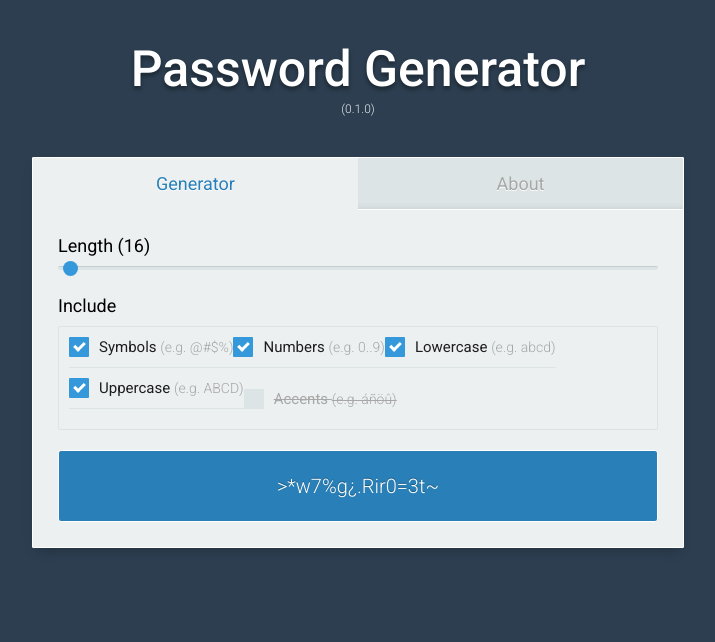
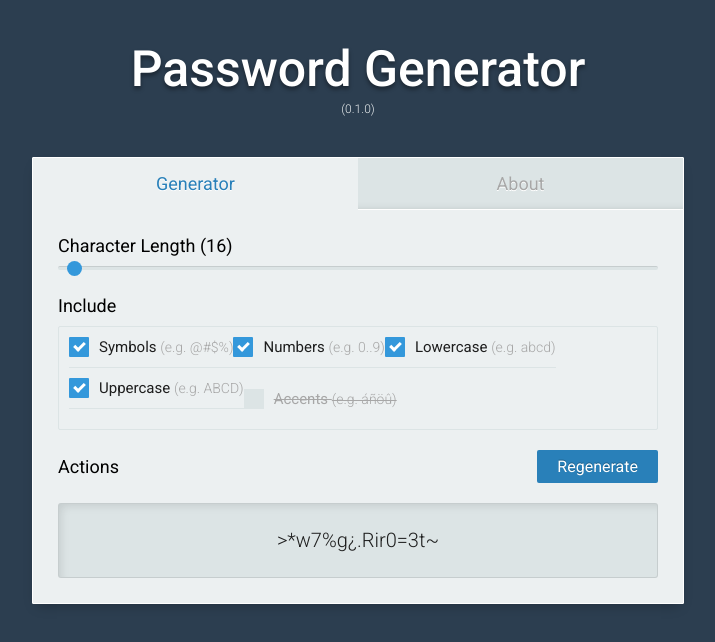
Before and after one commit to sdegetaus/password-generator, a React (Create React App) app: page / in a window 1280 px wide. Shown: the top 642 px of the page, without its empty margins (282-997 px from the left). Built offline with nearby package versions, Linux system fonts and the light colour scheme.

Commit message:
Add tooltip and regenerate function

```diff
--- /dev/null
+++ b/src/components/Button.tsx
@@ -0,0 +1,29 @@
+import React from "react";
+import styled from "styled-components";
+import { colors } from "styles/colors";
+
+export default (props: ButtonProps) => {
+  return <StyledButton onClick={props.onClick}>{props.children}</StyledButton>;
+};
+
+const StyledButton = styled.button`
+  transition: background-color 0.3s;
+  appearance: none;
+  border: none;
+  outline: none;
+  background-color: ${colors.blue.dark};
+  text-shadow: 0 -1px 0 rgba(0, 0, 0, 0.25);
+  color: white;
+  cursor: pointer;
+  font: inherit;
+  padding: 7px 20px;
+  border-radius: 2px;
+  &:hover {
+    background-color: ${colors.blue.base};
+  }
+`;
+
+type ButtonProps = {
+  children?: string | JSX.Element;
+  onClick?: (e: React.MouseEvent<HTMLButtonElement, MouseEvent>) => void;
+};
--- /dev/null
+++ b/src/components/Tooltip.tsx
@@ -0,0 +1,68 @@
+import React, { useState } from "react";
+import styled from "styled-components";
+
+export default (props: TooltipProps) => {
+  // File members
+  const [mActive, mSetActive] = useState(false);
+
+  // Functions
+  const handleMouseEnter = (
+    e: React.MouseEvent<HTMLDivElement, MouseEvent>
+  ) => {
+    mSetActive(true);
+  };
+
+  const handleMouseLeave = (
+    e: React.MouseEvent<HTMLDivElement, MouseEvent>
+  ) => {
+    mSetActive(false);
+  };
+
+  return (
+    <StyledTooltip
+      onMouseEnter={handleMouseEnter}
+      onMouseLeave={handleMouseLeave}
+    >
+      {props.children}
+      <span className={`tooltip ${mActive ? "active" : ""}`}>
+        {props.label}
+      </span>
+    </StyledTooltip>
+  );
+};
+
+const StyledTooltip = styled.div`
+  position: relative;
+  .tooltip {
+    position: absolute;
+    bottom: 100%;
+    left: 50%;
+    transform: translateX(-50%);
+    padding: 8px 30px;
+    border-radius: 2px;
+    background-color: black;
+    color: white;
+    font-size: 14px;
+    transition: opacity 0.3s;
+    opacity: 0;
+    margin-bottom: 10px;
+    &:after {
+      content: "";
+      position: absolute;
+      width: 7px;
+      height: 7px;
+      background: black;
+      transform: translateX(-50%) rotate(45deg);
+      bottom: -3px;
+      left: 50%;
+    }
+    &.active {
+      opacity: 1;
+    }
+  }
+`;
+
+type TooltipProps = {
+  label: string;
+  children: JSX.Element;
+};
--- a/src/components/index.tsx
+++ b/src/components/index.tsx
@@ -1,2 +1,4 @@
+export { default as Button } from "./Button";
 export { default as Checkbox } from "./Checkbox";
 export { default as Range } from "./Range";
+export { default as Tooltip } from "./Tooltip";
--- a/src/containers/About.tsx
+++ b/src/containers/About.tsx
@@ -7,7 +7,7 @@ export default () => {
   return (
     <StyledAbout>
       <p>
-        Learning project created by{" "}
+        React.js learning project created by{" "}
         <a
           href={packageJson.author.url}
           target="_blank"
@@ -26,13 +26,19 @@ export default () => {
         >
           GitHub repository
         </a>{" "}
-        for more info.
+        for more info about the project's learnings and goals.
       </p>
     </StyledAbout>
   );
 };
 
 const StyledAbout = styled.div`
+  text-align: center;
+  margin: 40px 0;
+
+  p:not(:last-child) {
+    margin-bottom: 10px;
+  }
   a {
     transition: all 0.3s;
     color: ${colors.blue.dark};
--- a/src/containers/Generator.tsx
+++ b/src/containers/Generator.tsx
@@ -1,6 +1,6 @@
-import { Checkbox, Range } from "components";
+import { Button, Checkbox, Range, Tooltip } from "components";
 import { ID } from "consts";
-import React, { useRef, useState } from "react";
+import React, { useState } from "react";
 import { randomString } from "snippets/generator";
 import styled from "styled-components";
 import { colors } from "styles/colors";
@@ -22,6 +22,7 @@ export default () => {
   });
 
   const [mPassword, mSetPassword] = useState("");
+  const [mHasCopied, mSetHasCopied] = useState(false);
 
   React.useEffect(() => {
     // if all char sets are set to false: set error
@@ -50,6 +51,7 @@ export default () => {
         ...mValues,
       })
     );
+    mSetHasCopied(false);
   }, [mValues]);
 
   // Functions
@@ -63,16 +65,17 @@ export default () => {
   const copyToClipboard = () => {
     if (mError.error === false) {
       document.execCommand("copy");
+      mSetHasCopied(true);
     }
   };
 
   return (
     <StyledGenerator onSubmit={(e) => e.preventDefault()}>
       <Range
-        label={`Length (${mValues.length})`}
+        label={`Character Length (${mValues.length})`}
         name={ID.length}
         min={8}
-        max={1024}
+        max={512}
         value={Number(mValues.length)}
         onChange={handleChange}
       />
@@ -89,12 +92,31 @@ export default () => {
           />
         ))}
       </fieldset>
-      <section
-        className={`result ${mError.error ? "error" : ""}`}
-        onClick={() => copyToClipboard()}
+      <section className="actions">
+        <h4>Actions</h4>
+        <Button
+          onClick={() => {
+            mSetPassword(
+              randomString(mValues.length, {
+                ...mValues,
+              })
+            );
+            mSetHasCopied(false);
+          }}
+        >
+          Regenerate
+        </Button>
+      </section>
+      <Tooltip
+        label={`${!mHasCopied ? "Copy to Clipboard" : "Copied to Clipboard!"}`}
       >
-        {!mError.error ? mPassword : mError.message}
-      </section>
+        <section
+          className={`result ${mError.error ? "error" : ""}`}
+          onClick={() => copyToClipboard()}
+        >
+          {!mError.error ? mPassword : mError.message}
+        </section>
+      </Tooltip>
     </StyledGenerator>
   );
 };
@@ -148,6 +170,14 @@ const StyledGenerator = styled.form`
       }
     }
   }
+
+  .actions {
+    margin-bottom: 20px;
+    display: flex;
+    align-items: center;
+    justify-content: space-between;
+  }
+
   .result {
     cursor: pointer;
     user-select: all;
@@ -158,17 +188,19 @@ const StyledGenerator = styled.form`
     transition: background-color 0.3s;
     color: white;
     border-radius: 3px;
-    font-weight: 200;
+    font-weight: 300;
     text-align: center;
-    border: 1px solid white;
+    border: 1px solid rgba(0, 0, 0, 0.1);
+    box-shadow: inset 5px 5px 8px -3px rgba(0, 0, 0, 0.1);
     padding: 25px;
-    background-color: ${colors.blue.dark};
+    background-color: ${colors.bg.light};
     font-size: 20px;
-    color: white;
+    color: ${colors.text.base};
     text-align: center;
-    text-shadow: 0 -1px 0 rgba(0, 0, 0, 0.3);
-    line-height: 1em;
+    line-height: 1.15em;
     &.error {
+      text-shadow: 0 -1px 0 rgba(0, 0, 0, 0.3);
+      color: white;
       user-select: none;
       word-break: break-word;
       background-color: ${colors.red.base};
--- a/src/styles/global.scss
+++ b/src/styles/global.scss
@@ -13,3 +13,7 @@ h5,
 h6 {
   margin: 0;
 }
+
+p {
+  margin: 0;
+}
```
